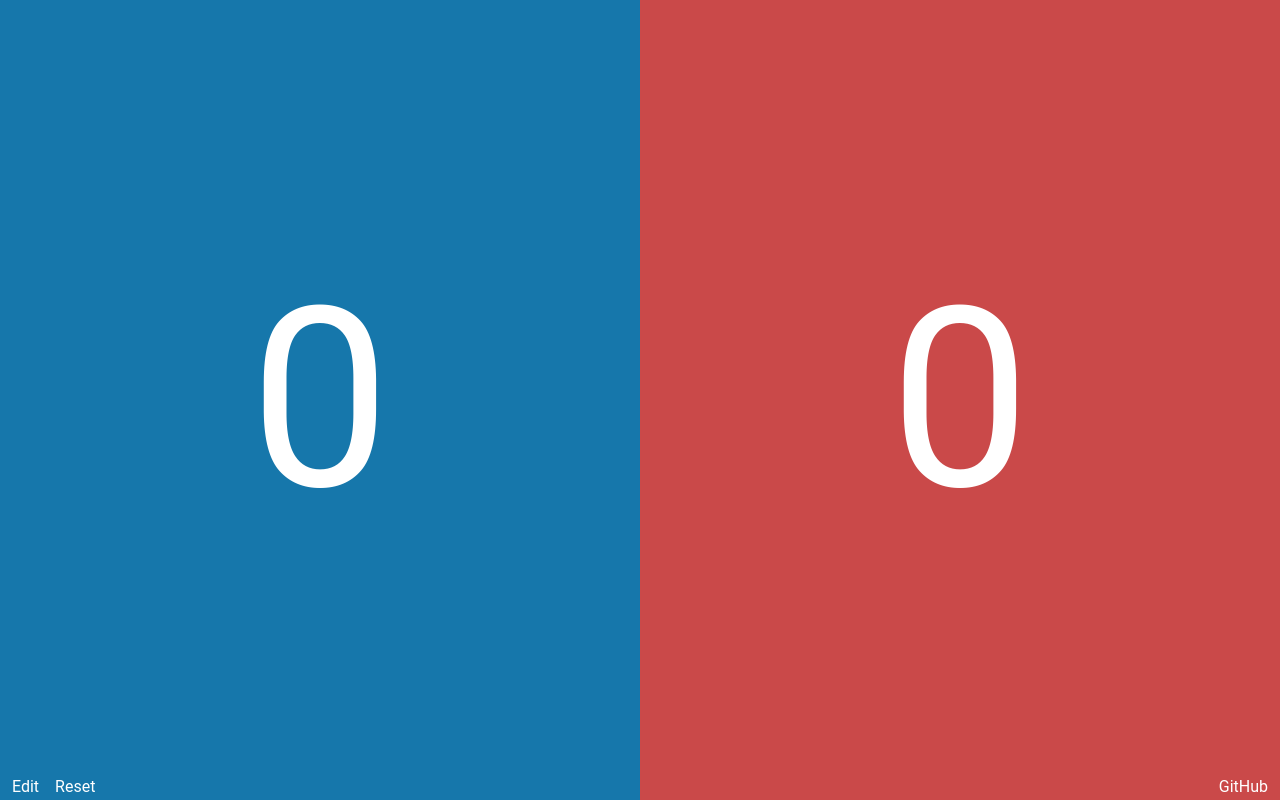
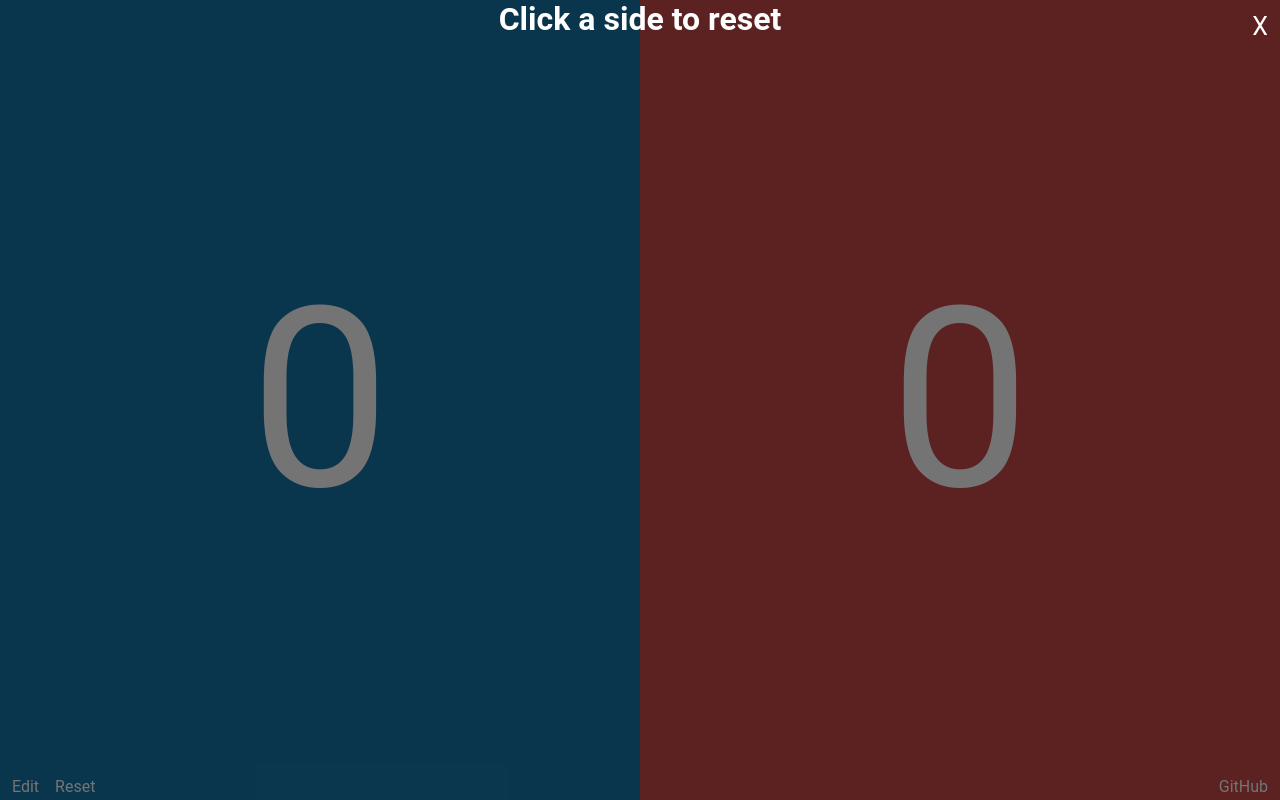
Before and after one commit to Paultje52/scoreboard, a Next.js app: page / in a window 1280 px wide. Both pictures are taken after a click on the link "Reset". Built offline with nearby package versions, Linux system fonts and the light colour scheme.

Commit message:
Added reset functionality

```diff
--- a/src/pages/index.tsx
+++ b/src/pages/index.tsx
@@ -9,6 +9,11 @@ export default function Home() {
   const [isEditing, setIsEditing] = useState(false);
   const toggleEdit = () => {
     setIsEditing(!isEditing);
+  };
+
+  const [isResetting, setIsResetting] = useState(false);
+  const toggleReset = () => {
+    setIsResetting(!isResetting);
   };
 
   const addBlueScore = () => {
@@ -27,6 +32,21 @@ export default function Home() {
   const overrideRedScore = (score: number) => {
     if (score < 0 || score >= 99) return;
     setRedScore(score);
+  };
+
+  const onResetClick = (
+    event: React.MouseEvent<HTMLDivElement, MouseEvent>
+  ) => {
+    if (event.target !== event.currentTarget) return;
+
+    const height = event.currentTarget.offsetHeight;
+    if (event.clientY < height / 10) return;
+
+    const width = event.currentTarget.offsetWidth;
+    const colour = event.clientX < width / 2 ? "blue" : "red";
+
+    if (colour === "blue") overrideBlueScore(0);
+    else overrideRedScore(0);
   };
 
   return (
@@ -54,7 +74,7 @@ export default function Home() {
       <div className={styles.text}>
         <div>
           <a onClick={toggleEdit}>{isEditing ? "Done" : "Edit"}</a>
-          <a>Reset</a>
+          <a onClick={toggleReset}>Reset</a>
         </div>
         <div>
           <a href="https://github.com/Paultje52/scoreboard" target="_blank">
@@ -62,6 +82,12 @@ export default function Home() {
           </a>
         </div>
       </div>
+      {isResetting && (
+        <div className={styles.resetOverlay} onClick={onResetClick}>
+          <span onClick={toggleReset}>X</span>
+          <h1>Click a side to reset</h1>
+        </div>
+      )}
     </div>
   );
 }
--- a/src/styles/Home.module.css
+++ b/src/styles/Home.module.css
@@ -48,3 +48,22 @@
   margin: 0 0.5rem;
   cursor: pointer;
 }
+
+.resetOverlay {
+  position: absolute;
+  top: 0;
+  left: 0;
+  height: 100%;
+  width: 100%;
+  background-color: #0000008b;
+  text-align: center;
+  user-select: none;
+}
+.resetOverlay span {
+  position: absolute;
+  top: 0;
+  right: 0;
+  padding: 0.75rem;
+  cursor: pointer;
+  font-size: 25px;
+}
```
